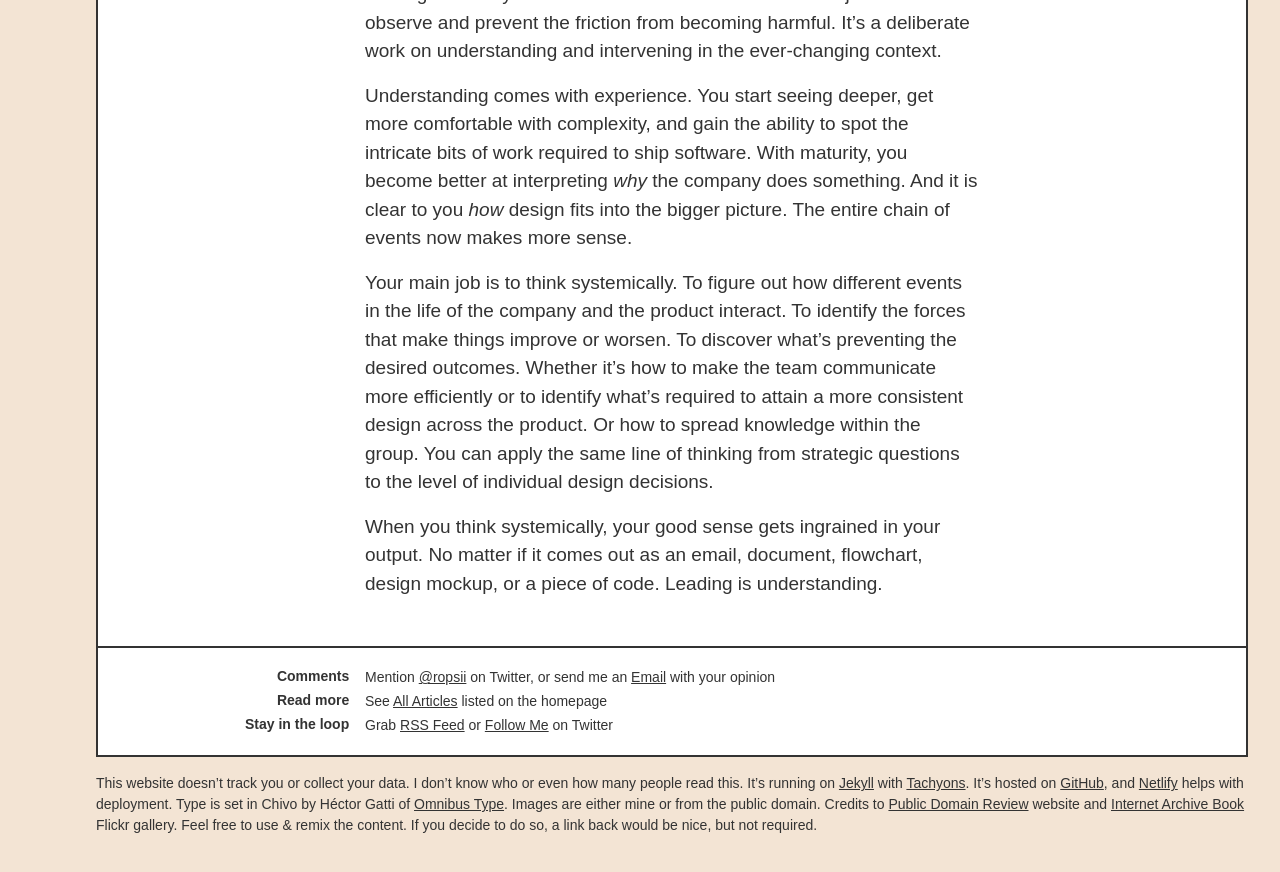
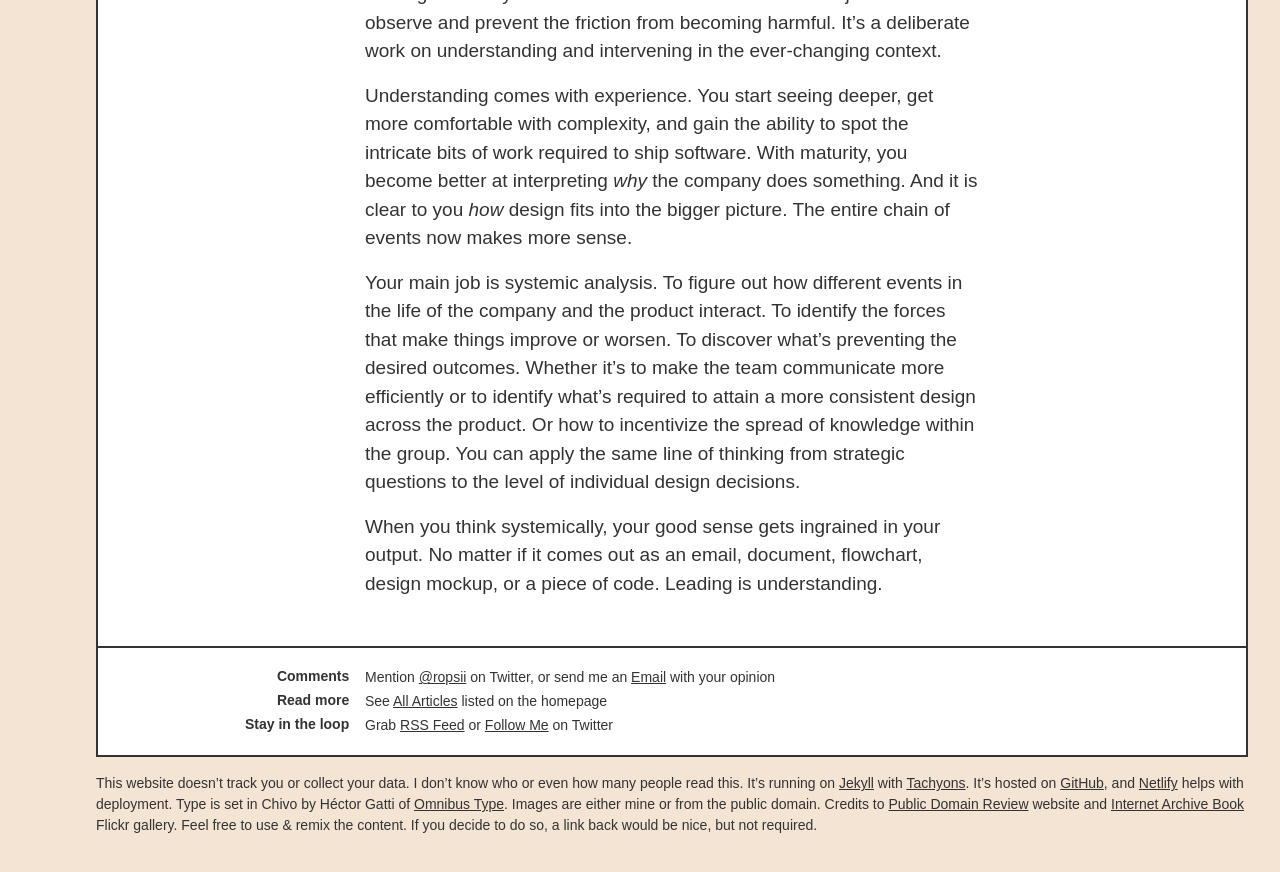
Before and after one commit to ropsii/ropsii.github.io, a Jekyll site: the page built from _posts/2021-04-02-design-leadership.markdown, in a window 1280 px wide and 900 px high, scrolled down 844 px. Shown: the top 872 px of the window. Built offline with Jekyll 4.4.1, drawn with Linux system fonts in a browser that asks for light colours; some web fonts are replaced.

Commit message:
Update leadership

```diff
--- a/_posts/2021-04-02-design-leadership.markdown
+++ b/_posts/2021-04-02-design-leadership.markdown
@@ -17,6 +17,6 @@
 
 Understanding comes with experience. You start seeing deeper, get more comfortable with complexity, and gain the ability to spot the intricate bits of work required to ship software. With maturity, you become better at interpreting _why_ the company does something. And it is clear to you _how_ design fits into the bigger picture. The entire chain of events now makes more sense.
 
-Your main job is to think systemically. To figure out how different events in the life of the company and the product interact. To identify the forces that make things improve or worsen. To discover what’s preventing the desired outcomes. Whether it’s how to make the team communicate more efficiently or to identify what’s required to attain a more consistent design across the product. Or how to spread knowledge within the group. You can apply the same line of thinking from strategic questions to the level of individual design decisions.
+Your main job is systemic analysis. To figure out how different events in the life of the company and the product interact. To identify the forces that make things improve or worsen. To discover what’s preventing the desired outcomes. Whether it’s to make the team communicate more efficiently or to identify what’s required to attain a more consistent design across the product. Or how to incentivize the spread of knowledge within the group. You can apply the same line of thinking from strategic questions to the level of individual design decisions.
 
 When you think systemically, your good sense gets ingrained in your output. No matter if it comes out as an email, document, flowchart, design mockup, or a piece of code. Leading is understanding.
```
